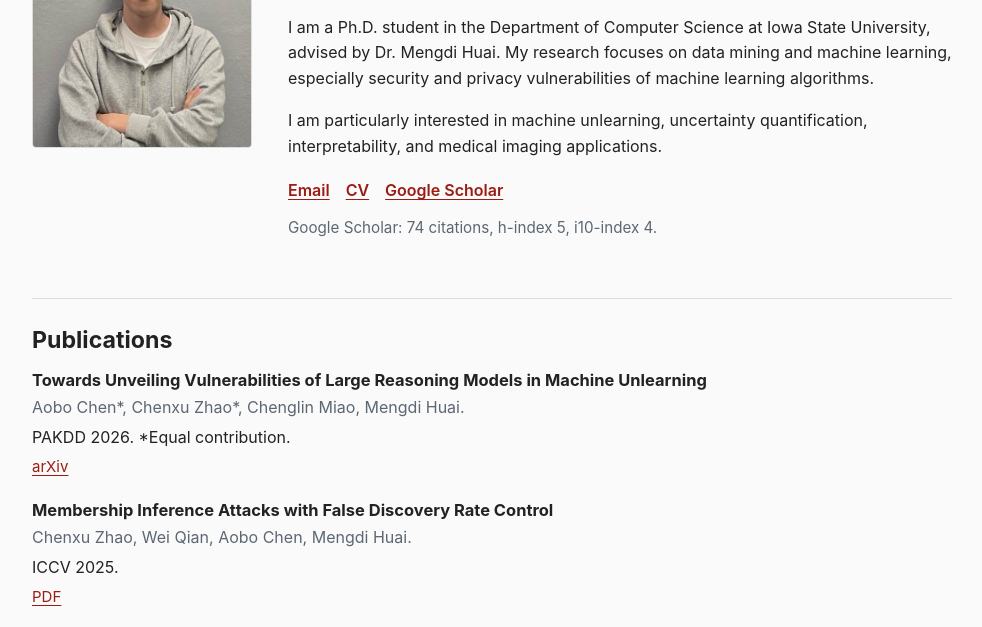
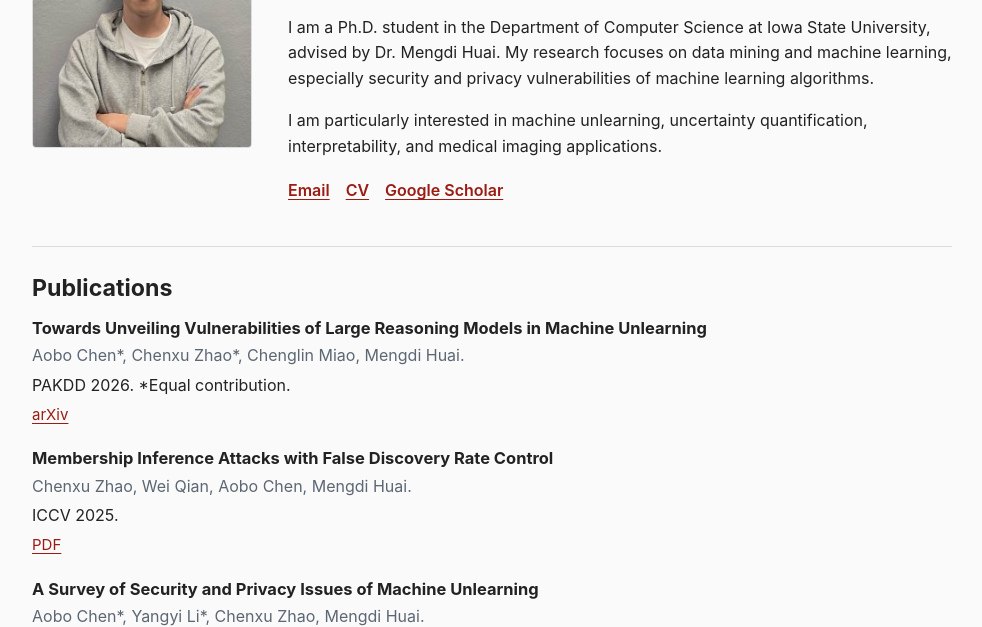
Before and after one commit to abchen0516/abchen0516.github.io, a plain HTML site: page index.html in a window 1280 px wide. Shown: the part 193-820 px from the top of the page, without its empty margins (148-1130 px from the left). Drawn offline with Linux system fonts and the light colour scheme.

Commit message:
Remove Scholar metrics line

```diff
--- a/index.html
+++ b/index.html
@@ -136,12 +136,6 @@
       font-weight: 600;
     }
 
-    .metrics {
-      margin-top: 12px;
-      color: var(--muted);
-      font-size: 0.95rem;
-    }
-
     section {
       margin-top: 42px;
       padding-top: 28px;
@@ -274,9 +268,6 @@
           <a href="Aobo_s_CV.pdf">CV</a>
           <a href="https://scholar.google.com/citations?user=unVFhR8AAAAJ&amp;hl=en">Google Scholar</a>
         </div>
-        <p class="metrics">
-          Google Scholar: 74 citations, h-index 5, i10-index 4.
-        </p>
       </div>
     </section>
 
```
